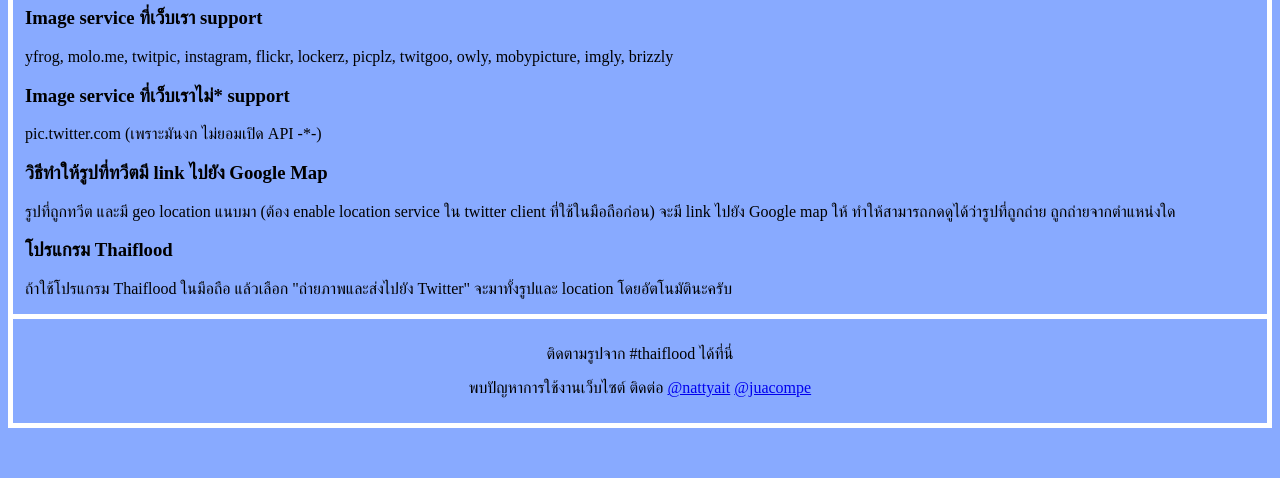
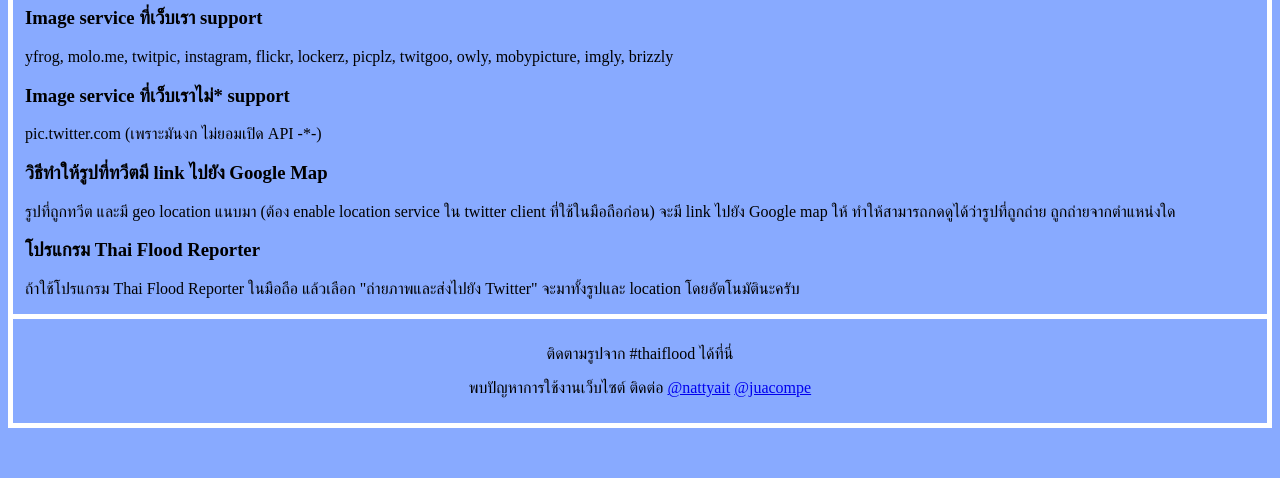
Before and after one commit to juacompe/njwedding, a Django app: template templates/about.html in a window 1280 px wide. Shown: the part 322-800 px from the top of the page. Run offline with Django 3.2, Linux system fonts and the light colour scheme; the template is opened without the code that fills it, so the values that code supplies are empty; parts of the project's set-up code (start-up, migrations or seed data) failed here and were passed over.

Commit message:
correct Thai Flood Report app's name per @rewitat 's request

```diff
--- a/templates/about.html
+++ b/templates/about.html
@@ -23,8 +23,8 @@
     <h3>วิธีทำให้รูปที่ทวีตมี link ไปยัง Google Map</h3>
     <p>รูปที่ถูกทวีต และมี geo location แนบมา (ต้อง enable location service ใน twitter client ที่ใช้ในมือถือก่อน) จะมี link ไปยัง Google map ให้ ทำให้สามารถกดดูได้ว่ารูปที่ถูกถ่าย ถูกถ่ายจากตำแหน่งใด</p>
 
-    <h3>โปรแกรม Thaiflood</h3>
-    <p>ถ้าใช้โปรแกรม Thaiflood ในมือถือ แล้วเลือก "ถ่ายภาพและส่งไปยัง Twitter" จะมาทั้งรูปและ location โดยอัตโนมัตินะครับ</p>
+    <h3>โปรแกรม Thai Flood Reporter</h3>
+    <p>ถ้าใช้โปรแกรม Thai Flood Reporter ในมือถือ แล้วเลือก "ถ่ายภาพและส่งไปยัง Twitter" จะมาทั้งรูปและ location โดยอัตโนมัตินะครับ</p>
 
     {% endblock page_content %}
 
```
